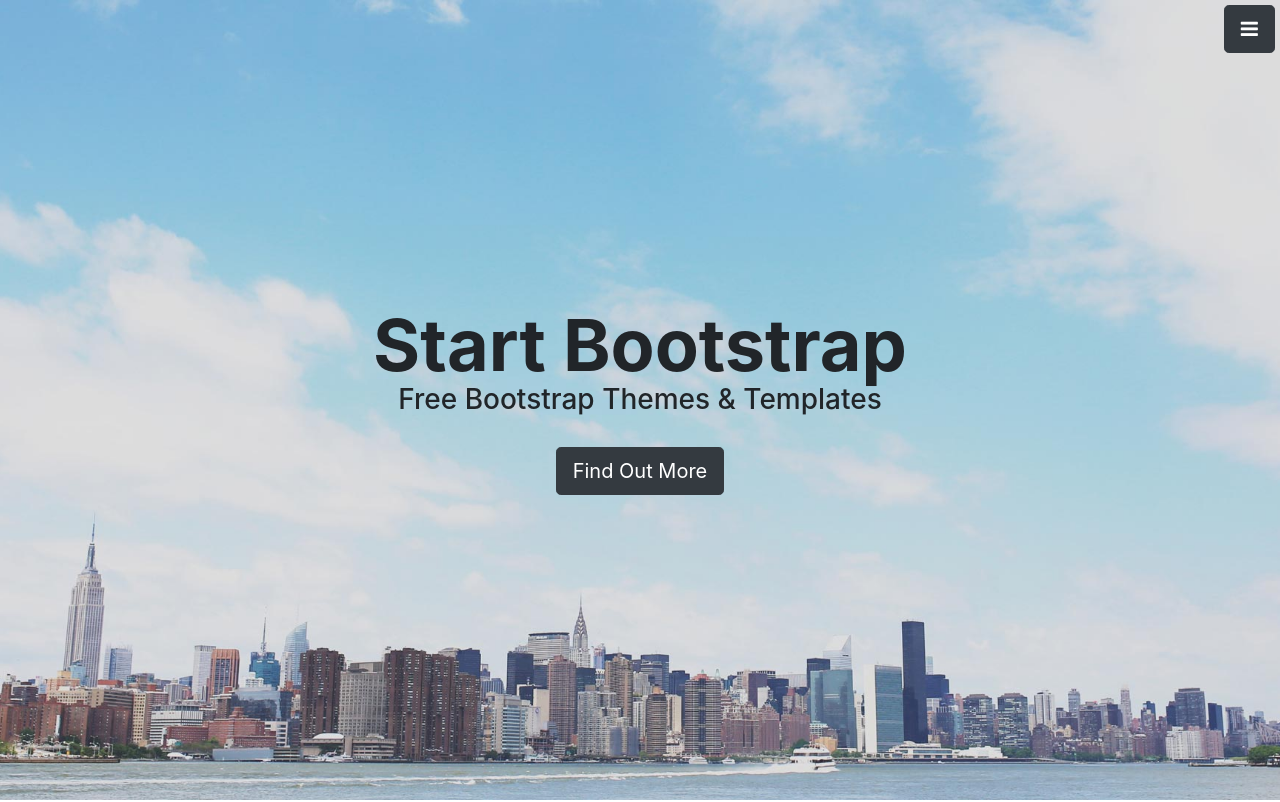
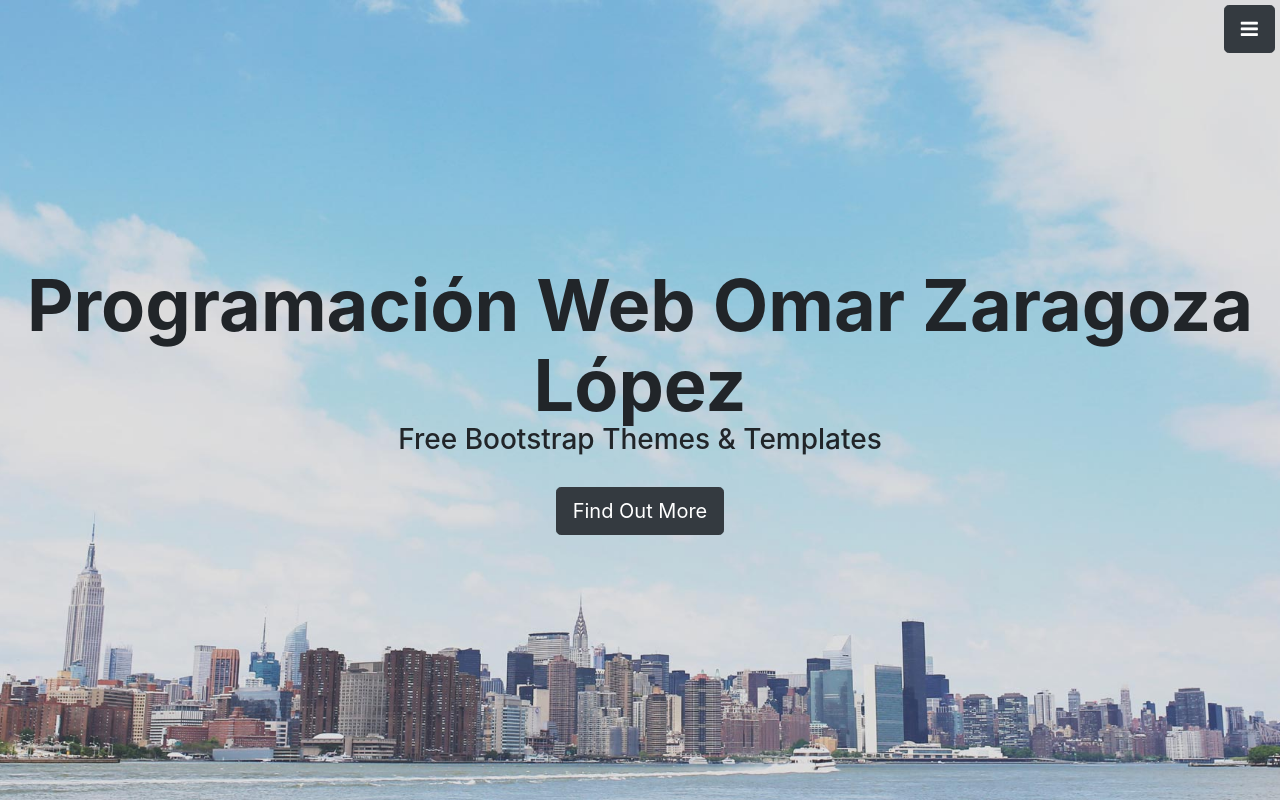
Before and after one commit to zaloomar/primerapaginaweb, a website with bundled scripts: page index.html in a window 1280 px wide. Shown: the top 802 px of the page. Built offline with nearby package versions, Linux system fonts and the light colour scheme.

Commit message:
Update index.html

```diff
--- a/index.html
+++ b/index.html
@@ -56,7 +56,7 @@
     <!-- Header -->
     <header class="header" id="top">
       <div class="text-vertical-center">
-        <h1>Start Bootstrap</h1>
+        <h1>Programación Web Omar Zaragoza López</h1>
         <h3>Free Bootstrap Themes &amp; Templates</h3>
         <br>
         <a href="#about" class="btn btn-dark btn-lg js-scroll-trigger">Find Out More</a>
```
